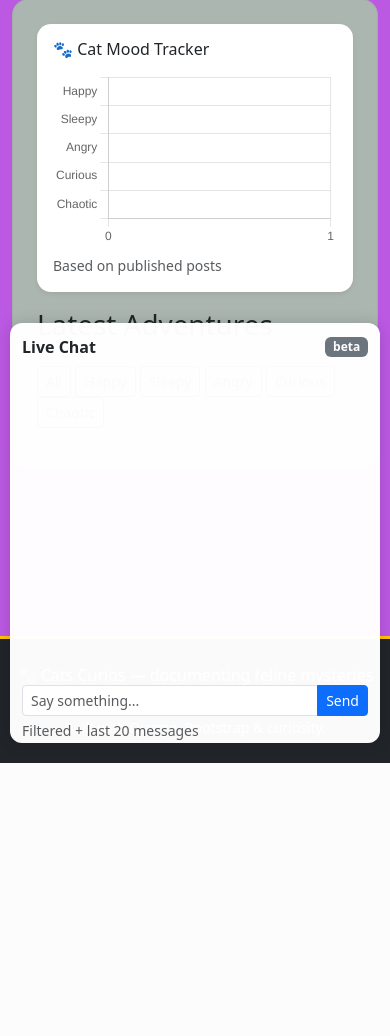
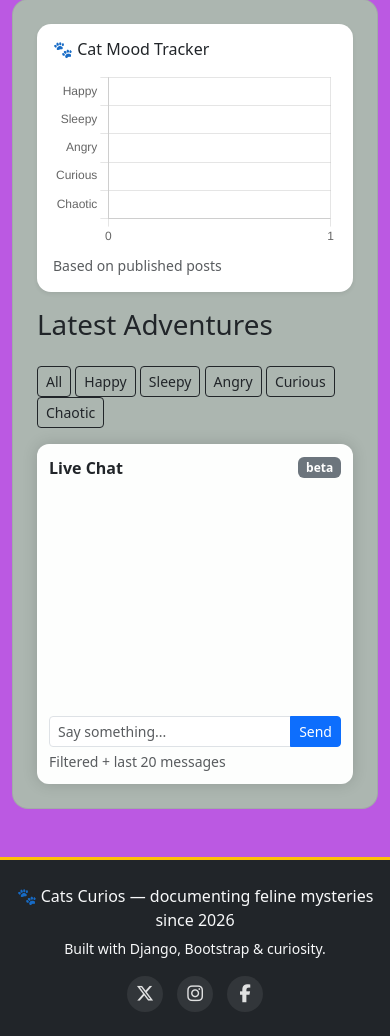
Before and after one commit to rikity432/CatsCurios, a Django app: page / in a window 390 px wide. Shown: the part 81-1117 px from the top of the page. Before the commit the page ends 844 px from the top, so only its background shows below. Run offline with Django 5.2, Linux system fonts and the light colour scheme; the visitor is signed in with stand-in values (Sample User, id 1); data comes from the database, SQL or seed files in the repository; data that the repository does not hold is empty.

Commit message:
added social links with fontawesome images to footer

```diff
--- a/static/css/site.css
+++ b/static/css/site.css
@@ -87,7 +87,7 @@ body {
 .chat-sidebar {
   position: fixed;
   right: 20px;
-  bottom: 20px;
+  bottom: 110px;
   width: 320px;
   height: 420px;
   background: rgba(255, 255, 255, 0.98);
@@ -105,14 +105,68 @@ body {
   padding-right: 6px;
 }
 
-@media (max-width: 576px) {
+/* On smaller screens, keep chat in normal flow so it never overlays posts */
+@media (max-width: 991.98px) {
   .chat-sidebar {
-    right: 10px;
-    left: 10px;
-    width: auto;
+    position: static;
+    width: 100%;
+    height: auto;
+    margin-top: 1rem;
+    right: auto;
+    left: auto;
+    bottom: auto;
+  }
+
+  .chat-messages {
+    height: 220px;
+  }
+}
+
+/* Mirror the left-docked mood tracker on very wide screens */
+@media (min-width: 1450px) {
+  .chat-sidebar {
+    top: 6rem;
+    bottom: auto;
+    right: 1rem;
+    width: 280px;
+    height: 400px;
+  }
+
+  .chat-messages {
+    height: 290px;
   }
 }
 
 footer.footer {
   border-top: 3px solid #ffc107;
 }
+
+.footer-social {
+  display: flex;
+  justify-content: center;
+  gap: 14px;
+}
+
+.footer-social a {
+  color: rgba(255, 255, 255, 0.85);
+  text-decoration: none;
+  display: inline-flex;
+  align-items: center;
+  justify-content: center;
+  width: 36px;
+  height: 36px;
+  border-radius: 999px;
+  background: rgba(255, 255, 255, 0.08);
+  transition: transform 0.15s ease, background 0.15s ease, color 0.15s ease;
+}
+
+.footer-social a:hover {
+  color: #ffffff;
+  background: rgba(255, 193, 7, 0.25);
+  transform: translateY(-1px);
+}
+
+.footer-social i {
+  font-size: 18px;
+  line-height: 1;
+}
--- a/templates/base.html
+++ b/templates/base.html
@@ -9,6 +9,9 @@
 
     <!-- Bootstrap 5 CDN -->
     <link href="https://cdn.jsdelivr.net/npm/bootstrap@5.3.2/dist/css/bootstrap.min.css" rel="stylesheet">
+
+    <!-- Font Awesome (brands/icons) -->
+    <link rel="stylesheet" href="https://cdnjs.cloudflare.com/ajax/libs/font-awesome/6.5.2/css/all.min.css" integrity="sha512-SnH5WK+bZxgPHs44uWIX+LLJAJ9/2PkPKZ5QiAj6Ta86w+fsb2TkcmfRyVX3pBnMFcV7oQPJkl9QevSCWr3W6A==" crossorigin="anonymous" referrerpolicy="no-referrer" />
 
   <link rel="stylesheet" href="{% static 'css/site.css' %}">
 </head>
@@ -90,6 +93,23 @@
           Built with Django, Bootstrap &amp; curiosity.
       </small>
 
+      <div class="footer-social mt-3">
+        <a href="https://x.com/" target="_blank" rel="noopener noreferrer" aria-label="X">
+          <i class="fa-brands fa-x-twitter" aria-hidden="true"></i>
+          <span class="visually-hidden">X</span>
+        </a>
+
+        <a href="https://www.instagram.com/" target="_blank" rel="noopener noreferrer" aria-label="Instagram">
+          <i class="fa-brands fa-instagram" aria-hidden="true"></i>
+          <span class="visually-hidden">Instagram</span>
+        </a>
+
+        <a href="https://www.facebook.com/" target="_blank" rel="noopener noreferrer" aria-label="Facebook">
+          <i class="fa-brands fa-facebook-f" aria-hidden="true"></i>
+          <span class="visually-hidden">Facebook</span>
+        </a>
+      </div>
+
       {% if latest_post %}
         <div class="small mt-2">
           Latest Adventure: {{ latest_post.title }}
```
